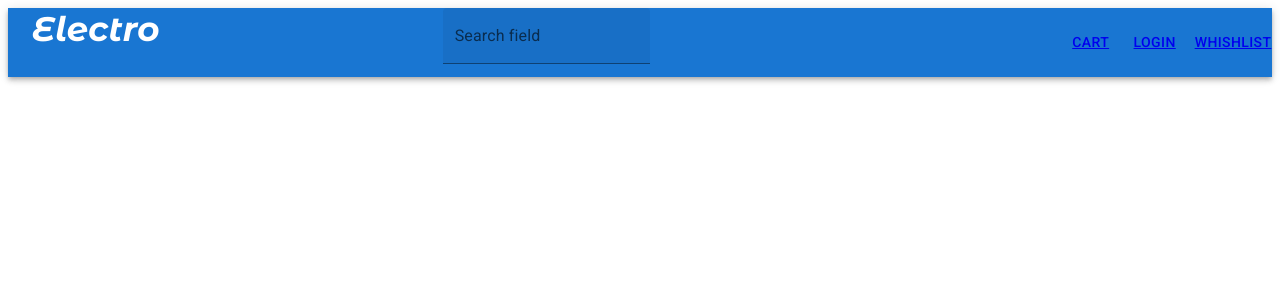
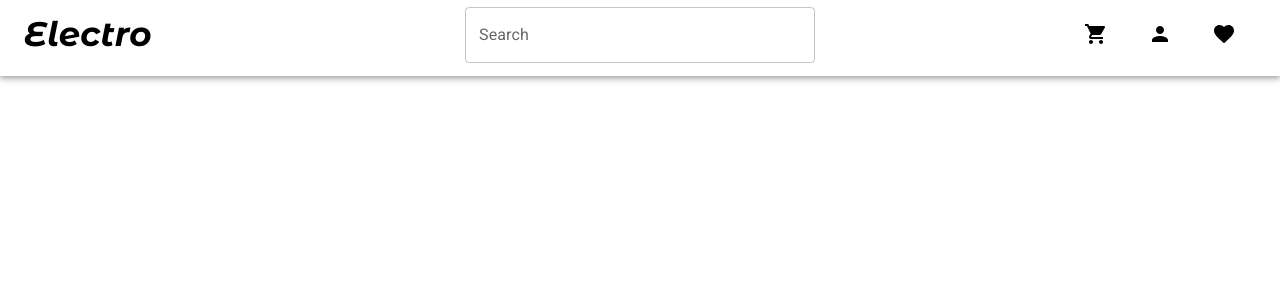
Before and after one commit to yasmino/Electro, a React (Vite) app: page / in a window 1280 px wide. Shown: the top 300 px of the page. Built offline with nearby package versions, Linux system fonts and the light colour scheme.

Commit message:
fix(navbar):style rest of navbar features & make it responsive

```diff
--- a/src/Components/Navbar/Navbar.jsx
+++ b/src/Components/Navbar/Navbar.jsx
@@ -1,6 +1,7 @@
 import * as React from "react";
 import "./navbar.css";
 import { Link } from "react-router-dom";
+import MenuIcon from "@mui/icons-material/Menu";
 import {
   AppBar,
   Box,
@@ -14,10 +15,11 @@ import {
   TextField,
   Grid,
 } from "@mui/material";
-import MenuIcon from "@mui/icons-material/Menu";
+import PersonIcon from "@mui/icons-material/Person";
+import FavoriteIcon from "@mui/icons-material/Favorite";
+import ShoppingCartIcon from "@mui/icons-material/ShoppingCart";
 
 const Navbar = () => {
-  const pages = ["Login", "Cart", "WhishList"];
   const [anchorElNav, setAnchorElNav] = React.useState(null);
 
   const handleOpenNavMenu = (event) => {
@@ -29,11 +31,10 @@ const Navbar = () => {
   };
 
   return (
-    <AppBar position="static">
-      <Container maxWidth="xl" className="categoriesnav">
+    <AppBar position="static" sx={{ backgroundColor: "white" }}>
+      <Container maxWidth="xl">
         <Toolbar disableGutters>
           {/* icons Button */}
-
           <Box sx={{ flexGrow: 1, display: { xs: "flex", md: "none" } }}>
             <IconButton
               size="large"
@@ -41,10 +42,11 @@ const Navbar = () => {
               aria-controls="menu-appbar"
               aria-haspopup="true"
               onClick={handleOpenNavMenu}
-              color="inherit"
+              color="black"
             >
               <MenuIcon />
             </IconButton>
+
             <Menu
               id="menu-appbar"
               anchorEl={anchorElNav}
@@ -63,59 +65,148 @@ const Navbar = () => {
                 display: { xs: "block", md: "none" },
               }}
             >
+              {/* logo */}
               <MenuItem onClick={handleCloseNavMenu}>
                 <Typography textAlign="center">
-                  <Link to="/login">login</Link>
+                  <Link
+                    to="/"
+                    style={{
+                      textDecoration: "none",
+                      color: "black",
+                      fontFamily: "Montserrat Alternates",
+                      fontSize: "20px",
+                      letterSpacing: ".04rem",
+                      lineHeight: "1",
+                    }}
+                  >
+                    Electro
+                  </Link>
+                </Typography>
+              </MenuItem>
+              {/* login */}
+              <MenuItem onClick={handleCloseNavMenu}>
+                <Typography textAlign="center">
+                  <Link
+                    to="/login"
+                    style={{
+                      textDecoration: "none",
+                      color: "black",
+                      fontSize: "20px",
+                      fontWeight: "bold",
+                      fontFamily: "Montserrat Alternates",
+                      letterSpacing: ".04rem",
+                      lineHeight: "1",
+                    }}
+                  >
+                    login
+                  </Link>
                 </Typography>
               </MenuItem>
               {/* cart */}
               <MenuItem onClick={handleCloseNavMenu}>
                 <Typography textAlign="center">
-                  <Link to="/cart">Cart</Link>
+                  <Link
+                    to="/cart"
+                    style={{
+                      textDecoration: "none",
+                      color: "black",
+                      fontSize: "20px",
+                      fontWeight: "bold",
+                      fontFamily: "Montserrat Alternates",
+                      letterSpacing: ".04rem",
+                      lineHeight: "1",
+                    }}
+                  >
+                    Cart
+                  </Link>
                 </Typography>
               </MenuItem>
               {/* whishList */}
               <MenuItem onClick={handleCloseNavMenu}>
                 <Typography textAlign="center">
-                  <Link to="/whishlist">WhishList</Link>
+                  <Link
+                    to="/whishlist"
+                    style={{
+                      textDecoration: "none",
+                      color: "black",
+                      fontSize: "20px",
+                      fontWeight: "bold",
+                      fontFamily: "Montserrat Alternates",
+                      letterSpacing: ".04rem",
+                      lineHeight: "1",
+                    }}
+                  >
+                    WhishList
+                  </Link>
                 </Typography>
               </MenuItem>
             </Menu>
           </Box>
 
-          <Grid container spacing={2}>
+          <Grid container>
             {/* logo */}
             <Grid item xs={6} md={4}>
-              <Typography variant="h4" className="electroLogo">
+              <Typography
+                variant="h4"
+                className="electroLogo"
+                sx={{
+                  color: "black",
+                  display: "flex",
+                  flexDirection: "column",
+                  alignItems: "space-between",
+                  justifyContent: "center",
+                  lineHeight: "2",
+                }}
+              >
                 Electro
               </Typography>
             </Grid>
 
             {/* search */}
-            <Grid item xs={6} md={6}>
-              <Box>
+            <Grid item xs={6} md={4}>
+              <Box
+                sx={{
+                  display: "flex",
+                  flexDirection: "column",
+                  justifyContent: "center",
+                  alignItems: "center",
+                  height: "70px",
+                }}
+              >
                 <TextField
-                  id="filled-search"
-                  label="Search field"
+                  id="outlined-search"
+                  label="Search "
                   type="search"
-                  variant="filled"
+                  className="searchBox"
+                  sx={{ width: "350px" }}
                 />
               </Box>
             </Grid>
 
             {/* pages */}
-            <Grid item xs={6} md={2}>
+            <Grid item xs={6} md={4}>
               <Box
                 className="categories-menu"
-                sx={{ flexGrow: 1, display: { xs: "none", md: "flex" } }}
+                sx={{
+                  flexGrow: 1,
+                  display: { xs: "none", md: "flex" },
+                  flexDirection: "row",
+                  justifyContent: "end",
+                  alignItems: "center",
+                }}
               >
                 {/* cart */}
                 <Button
                   className="nav-btn"
                   onClick={handleCloseNavMenu}
-                  sx={{ my: 2, color: "white", display: "block" }}
+                  sx={{
+                    my: 2,
+                    display: "block",
+                  }}
                 >
-                  <Link to="/cart">Cart</Link>
+                  <Link to="/cart">
+                    <ShoppingCartIcon sx={{ color: "black" }} />
+                  </Link>
                 </Button>
 
                 {/* login */}
@@ -124,7 +215,9 @@ const Navbar = () => {
                   onClick={handleCloseNavMenu}
                   sx={{ my: 2, color: "white", display: "block" }}
                 >
-                  <Link to="/login">Login</Link>
+                  <Link to="/login">
+                    <PersonIcon sx={{ color: "black" }} />
+                  </Link>
                 </Button>
 
                 {/* whishList */}
@@ -133,7 +226,9 @@ const Navbar = () => {
                   onClick={handleCloseNavMenu}
                   sx={{ my: 2, color: "white", display: "block" }}
                 >
-                  <Link to="/whishList">WhishList</Link>
+                  <Link to="/whishList">
+                    <FavoriteIcon sx={{ color: "black" }} />
+                  </Link>
                 </Button>
               </Box>
             </Grid>
--- a/src/Components/Navbar/navbar.css
+++ b/src/Components/Navbar/navbar.css
@@ -1,4 +1,10 @@
 @import url('https://fonts.googleapis.com/css2?family=Montserrat+Alternates:ital,wght@1,700&display=swap');
+
+* {
+    margin: 0;
+    padding: 0;
+    box-sizing: border-box;
+}
 
 .electroLogo {
     font-family: 'Montserrat Alternates', sans-serif !important;
@@ -6,3 +12,14 @@
     line-height: 1;
 
 }
+
+
+@media(max-width:900px) {
+    .searchBox {
+        visibility: hidden;
+    }
+
+    .electroLogo {
+        visibility: hidden;
+    }
+}
```
